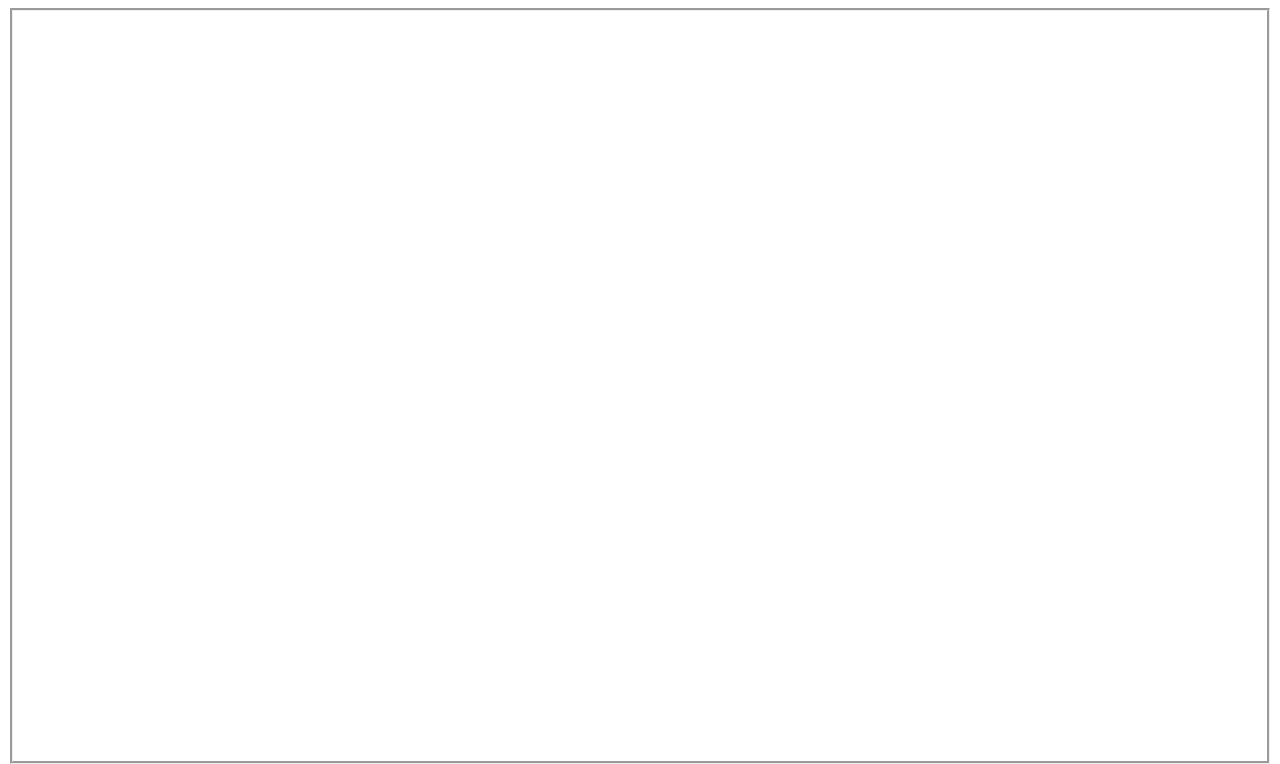
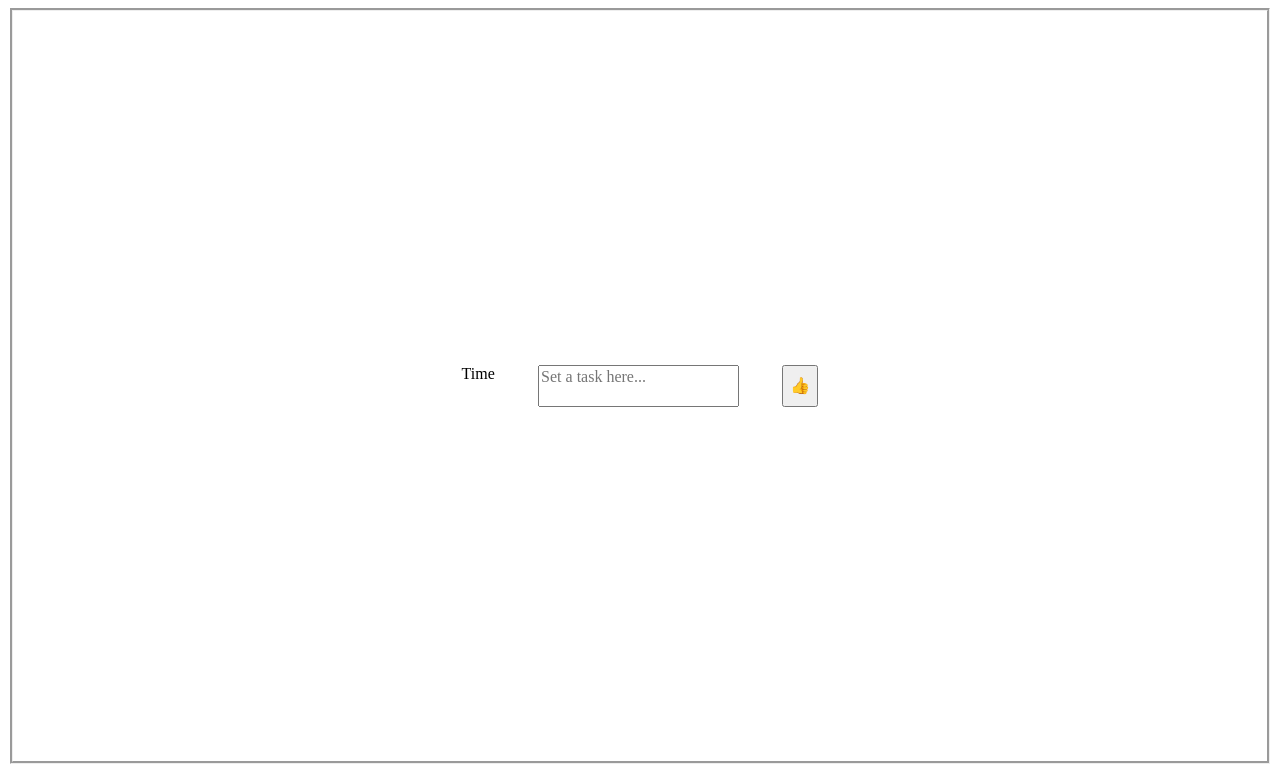
Before and after one commit to rhonvyramos/Work_Day_Schedule_Saver, a plain HTML site: page index.html in a window 1280 px wide. Shown: the part 168-932 px from the top of the page. Drawn offline with nearby package versions, Linux system fonts and the light colour scheme.

Commit message:
added basic timeslot element

```diff
--- a/index.html
+++ b/index.html
@@ -22,7 +22,13 @@
                 <h1 id="time_realtime"></h1>
             </section>
         </section>
-        <section id="content_daily_schedule" class="content_holder"></section>
+        <section id="content_daily_schedule" class="content_holder">
+            <section id="schedule_timeslot">
+                <div id="timeslot_time_label">Time</div>
+                <textarea id="timeslot_description_label" placeholder="Set a task here..."></textarea>
+                <button id="timeslot_description_save_button">👍</button>
+            </section>
+        </section>
 
         <!-- jquery script -->
         <script
--- a/styles/style.css
+++ b/styles/style.css
@@ -34,5 +34,17 @@ body {
     height: 750px;
     width: 98%;
 
+    justify-content: center;
+    align-items: center;
     border-style: groove;
 }
+
+#schedule_timeslot {
+    display: flex;
+    width: 400px;
+    justify-content: space-around;
+}
+
+textarea {
+    resize: none;
+}
```
